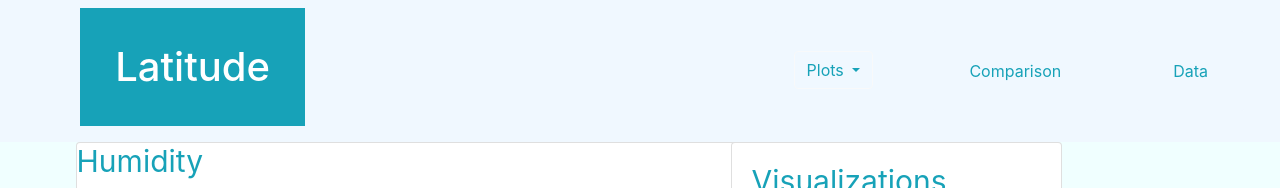
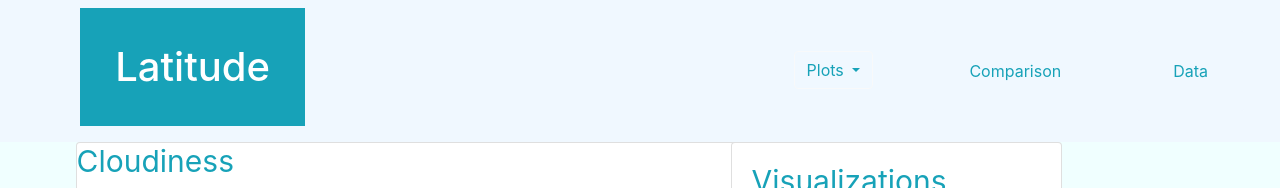
Before and after one commit to LanaPal/VizCloudiness, a plain HTML site: page index.html in a window 1280 px wide. Shown: the top 188 px of the page. Drawn offline with nearby package versions, Linux system fonts and the light colour scheme; grey boxes are pictures that could not be loaded.

Commit message:
fixed title

```diff
--- a/index.html
+++ b/index.html
@@ -2,7 +2,7 @@
 <html lang="en">
 <head>
   <meta charset="UTF-8">
-  <title>Landing Page</title>
+  <title>Cloudiness</title>
   <link rel="stylesheet" href="https://stackpath.bootstrapcdn.com/bootstrap/4.5.0/css/bootstrap.min.css" integrity="sha384-9aIt2nRpC12Uk9gS9baDl411NQApFmC26EwAOH8WgZl5MYYxFfc+NcPb1dKGj7Sk" crossorigin="anonymous">
   <link rel="stylesheet" href="https://maxcdn.bootstrapcdn.com/font-awesome/4.7.0/css/font-awesome.min.css">
   <script src="https://code.jquery.com/jquery-3.5.1.min.js"></script>
@@ -47,7 +47,7 @@
 
   <div class="col-sm-6">
     <div class="card" style="width: 45rem;">
-      <h2 class="card-title"><strong>Humidity</strong></h2>
+      <h2 class="card-title"><strong>Cloudiness</strong></h2>
       <img style="max-width: 300px" src="https://github.com/LanaPal/Web-Design-Challenge/blob/master/Resources/Humidity.png?raw=true" class="card-img" alt="Max Temperature">
       <div class="card-body">
         <p class="card-text">As expected, Cloudiness is spread out across the board, being slightly more common in the southern hemisphere.</p>
```
